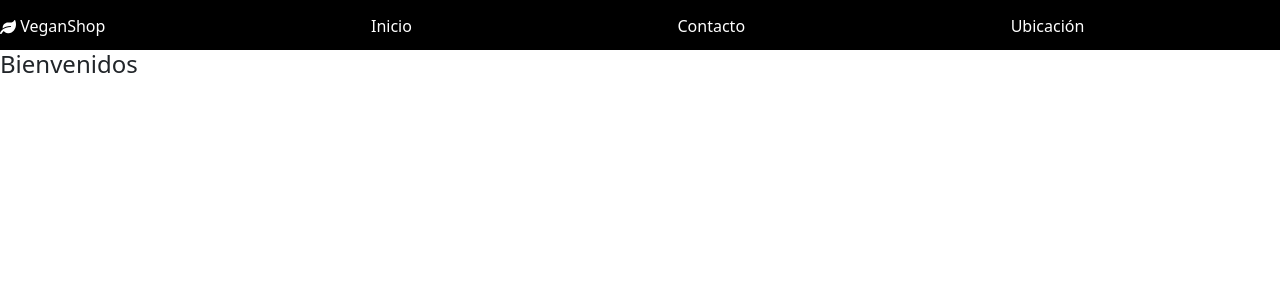
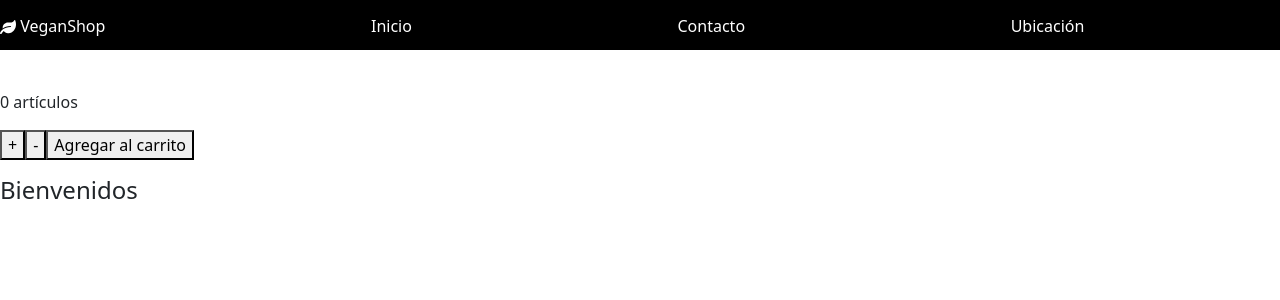
Before and after one commit to ClaraEnriquez26/React41080, a React (Create React App) app: page / in a window 1280 px wide. Shown: the top 300 px of the page. Built offline with nearby package versions, Linux system fonts and the light colour scheme.

Commit message:
Ultimo cambio 20-07

```diff
--- /dev/null
+++ b/src/Components/ItemCount.css
@@ -0,0 +1,3 @@
+.product-container {
+    align-items: center;
+}
--- /dev/null
+++ b/src/Components/ItemCount.js
@@ -0,0 +1,41 @@
+
+import { useState } from 'react';
+
+const ItemCount = ({
+    id,
+    title,
+    price,
+    pictureUrl,
+    description,
+    onAdd
+}, initial) => {
+    const [cantidad, setCantidad] = useState(0);
+
+    const increment = () => {
+        if (cantidad < 5) setCantidad(cantidad + 1);
+    }
+
+    const decrement = () => {
+        if (cantidad > 0) setCantidad(cantidad - 1);
+    }
+
+    return (
+
+            <div className="product-container">
+                <div className="product-image">
+                    <img src={pictureUrl} alt={title}/>
+                </div>
+                <div className="product-info">
+                    <h6>{title}</h6>
+                    <p>{description}</p>
+                    <p>{cantidad} artículos</p>
+                    <button onClick={increment}>+</button>
+                    <button onClick={decrement}>-</button>
+                    <button onClick={() => onAdd(id, Number(cantidad))}>Agregar al carrito</button>
+                    <p>{price}</p>
+                </div>
+            </div>
+    );
+}
+
+export default ItemCount;
--- a/src/Components/ItemListContainer.js
+++ b/src/Components/ItemListContainer.js
@@ -1,7 +1,10 @@
+import ItemCount from './ItemCount';
+
 const ItemListContainer = (props) => {
 
   return (
     <div className="titleIndex">
+      <ItemCount/>
       <h4>{props.greetings}</h4>
     </div>
   )
```
